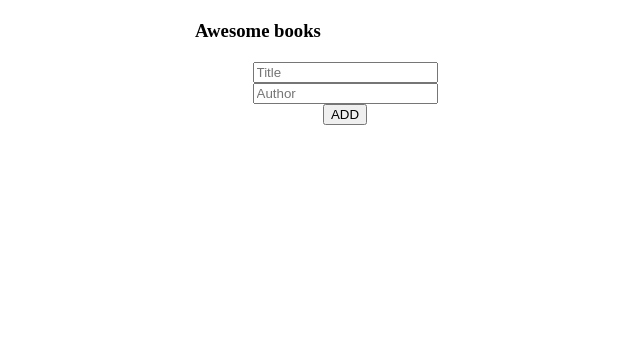
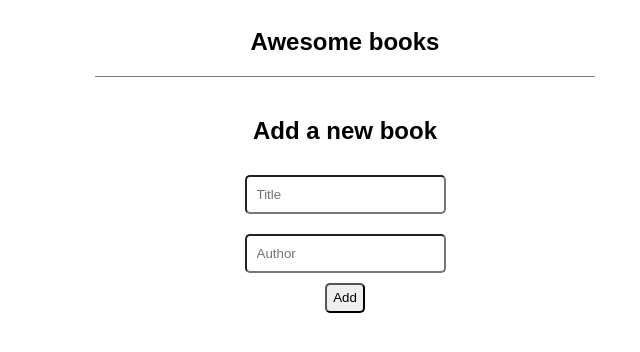
Before and after one commit to rex-9/AwesomeBooks, a website: page index.html in a window 1280 px wide. Shown: the whole page, without its empty margins (295-935 px from the left). Drawn offline with Linux system fonts and the light colour scheme.

Commit message:
basic styling

```diff
--- a/app.js
+++ b/app.js
@@ -64,24 +64,17 @@ submit.addEventListener('click', newBook, false);
 
 for (let i = 0; i < books.length; i += 1) {
   const book = document.createElement('li');
+  book.classList.add('book')
 
-  const titleElement = document.createElement('p');
-  titleElement.innerHTML = books[i].title;
-
-  const authorElement = document.createElement('p');
-  authorElement.innerHTML = books[i].author;
+  const labelElement = document.createElement('p');
+  labelElement.innerHTML = `"${books[i].title}" by ${books[i].author}`;
 
   const remove = document.createElement('button');
   remove.innerHTML = 'Remove';
   remove.addEventListener('click', removeBook, false);
   remove.index = i;
 
-  const divider = document.createElement('div');
-  divider.classList.add('divider');
-
-  book.appendChild(titleElement);
-  book.appendChild(authorElement);
+  book.appendChild(labelElement);
   book.appendChild(remove);
-  book.appendChild(divider);
   list.appendChild(book);
 }
--- a/index.html
+++ b/index.html
@@ -11,17 +11,23 @@
 </head>
 
 <body>
-    <div id="paper">
-        <h3>Awesome books</h3>
-        <ul id="list">
-        </ul>
-    </div>
+    <section id="display">
+        <div>
+            <h1>Awesome books</h1>
+            <ul id="list">
+            </ul>
+            <div class="divider"></div>
+        </div>
+    </section>
 
-    <p class="book">
-        <input type="text" name="title" placeholder="Title" id="title"/><br>
-        <input type="text" name="author" placeholder="Author" id="author"/><br>
-        <input type="submit" value="ADD" id="btn" />
-    </p>
+
+    <section id="add">
+        <h1>Add a new book</h1>
+        <input type="text" name="title" placeholder="Title" id="title" /><br>
+        <input type="text" name="author" placeholder="Author" id="author" /><br>
+        <button type="submit" id="btn" />Add</button>
+    </section>
 
 </body>
+
 </html>
--- a/styles.css
+++ b/styles.css
@@ -1,23 +1,52 @@
-#paper {
-  width: 300px;
+body {
+  font-family: 'Quicksand', sans-serif;
+}
+
+#display {
+  display: flex;
+  justify-content: center;
   height: auto;
-  margin: 20px auto;
-  clear: both;
+  text-align: center;
+}
+
+#display div {
+  width: 500px;
+}
+
+#add {
+  text-align: center;
 }
 
 .book {
-  text-align: center;
-  margin: 10px;
+  display: flex;
+  align-items: center;
+  justify-content: space-between;
+}
+
+h1 {
+  font-weight: 900;
 }
 
 li {
   list-style-type: none;
-  margin-left: -40px;
+  margin: 20px 0px 0px -40px;
+}
+
+input {
+  margin: 10px 0px 10px 0px;
+  padding: 10px;
+  border-radius: 5px;
+}
+
+button {
+  height: 30px;
+  border-radius: 5px;
+  cursor: pointer;
 }
 
 .divider {
   border-top: 1px solid gray;
   border-radius: 5px;
-  width: 100%;
+  width: 200px;
   margin: 20px 0 20px 0;
 }
```
